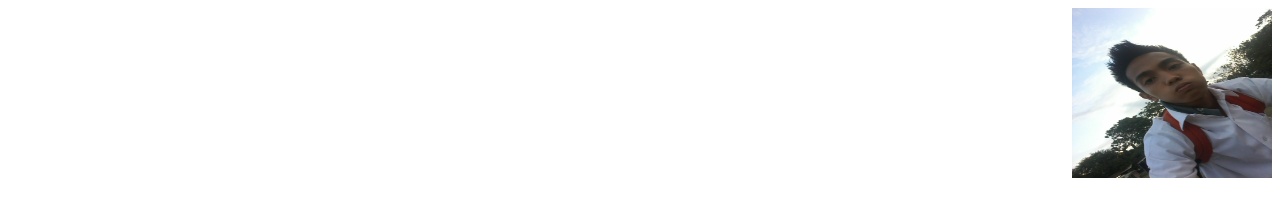
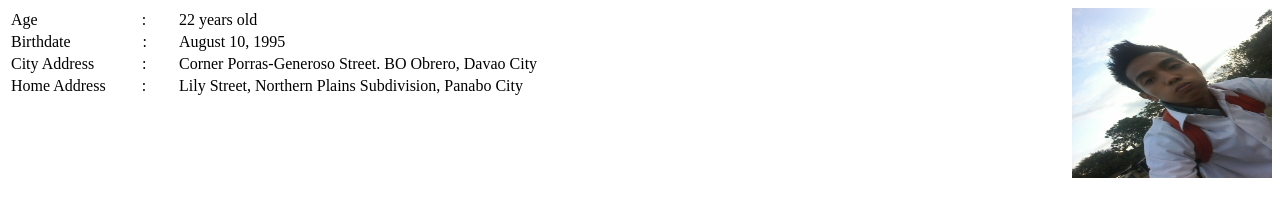
Before and after one commit to rsorima/Sorima_Renoroy_PersonalWebsite, a plain HTML site: page profile.html in a window 1280 px wide. Drawn offline with Linux system fonts and the light colour scheme.

Commit message:
adds general information in profile.html

```diff
--- a/profile.html
+++ b/profile.html
@@ -2,5 +2,24 @@
 
 <body>
 	<img src = "img/profile.jpg" width ="200" height = "170" align = "right"> </img>
+	<div class = "info">
+	<table id ="tbl1" >
+		<tr>
+			<td> Age &nbsp &nbsp &nbsp &nbsp &nbsp &nbsp &nbsp &nbsp &nbsp &nbsp &nbsp &nbsp &nbsp: </td>
+			<td class = "value"> &nbsp &nbsp &nbsp &nbsp22 years old</td>
+		</tr>
+		<tr>
+			<td> Birthdate &nbsp &nbsp &nbsp &nbsp &nbsp &nbsp &nbsp &nbsp &nbsp:</td>
+			<td class = "value">&nbsp &nbsp &nbsp&nbsp&nbspAugust 10, 1995</td>
+		</tr>
+		<tr>
+			<td> City Address &nbsp &nbsp &nbsp &nbsp &nbsp &nbsp:</td>
+			<td class = "value"> &nbsp &nbsp &nbsp &nbspCorner Porras-Generoso Street. BO Obrero, Davao City</td>
+		</tr>
+		<tr>
+			<td> Home Address &nbsp &nbsp &nbsp &nbsp :</td>
+			<td class = "value"> &nbsp &nbsp &nbsp &nbspLily Street, Northern Plains Subdivision, Panabo City</td>
+		</tr>
+	</table>
 </body>
 </html>
```
